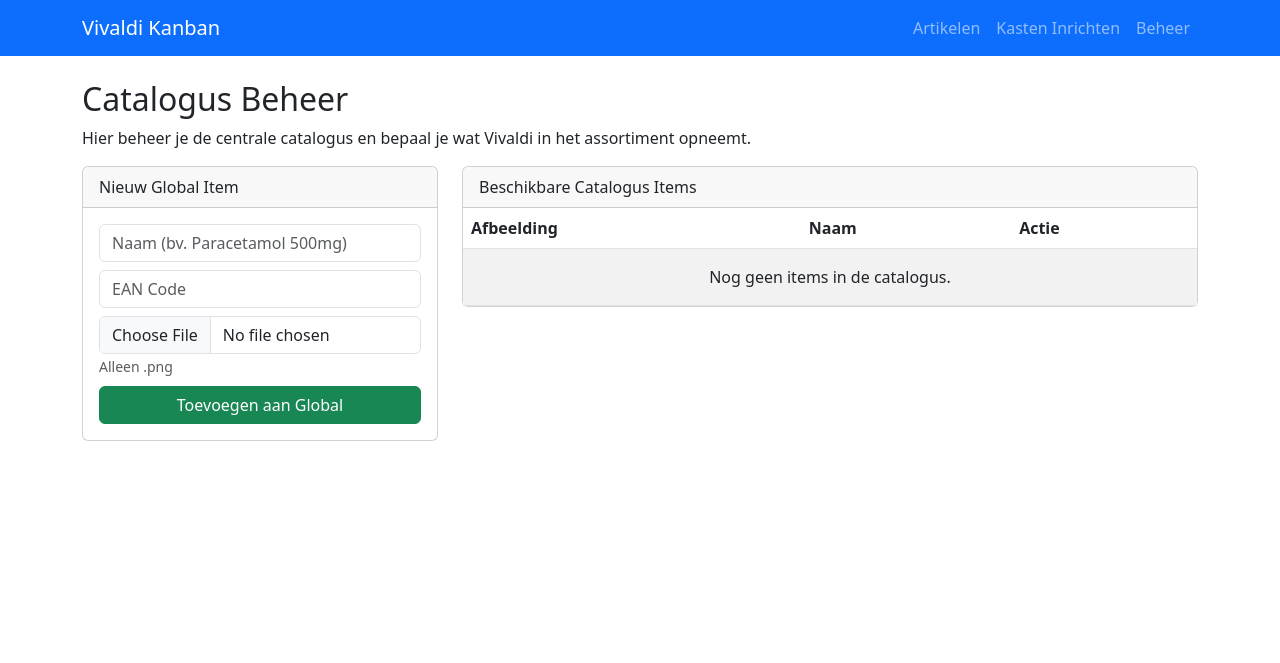
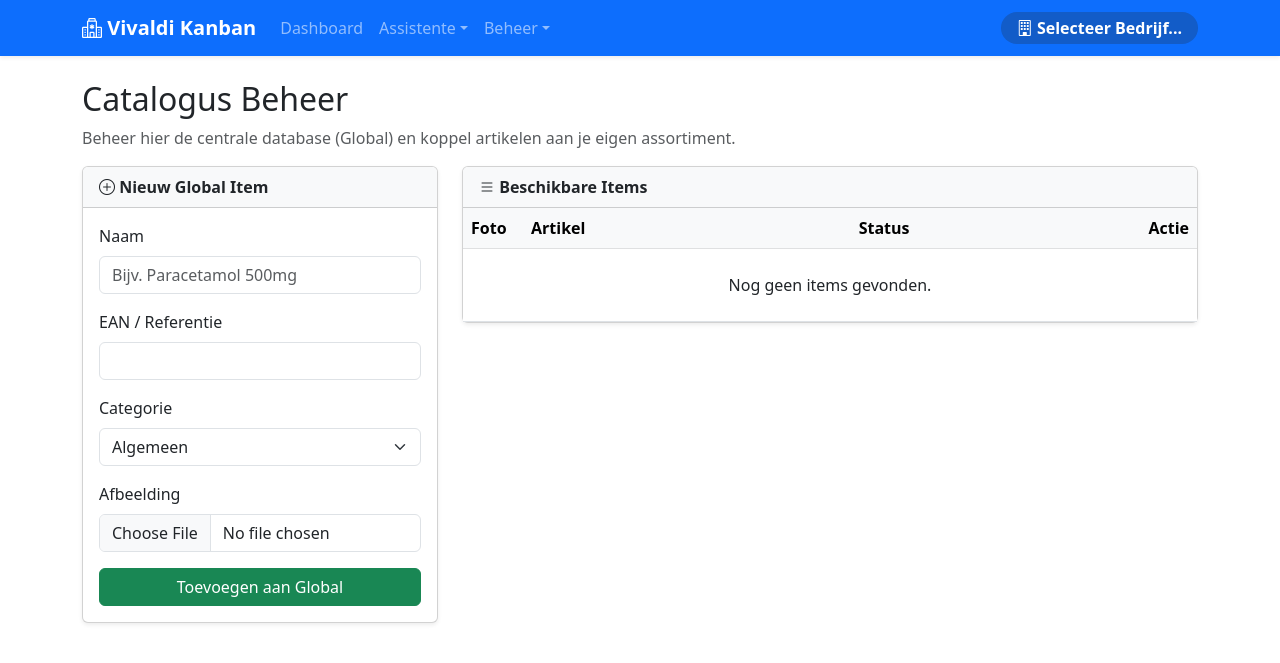
Before and after one commit to ErnieV/kanban_beheer_app, a Flask app: template templates/beheer_catalogus.html in a window 1280 px wide. Shown: the top 663 px of the page. Run offline with Flask 3, Linux system fonts and the light colour scheme; the template is opened without the code that fills it, so the values that code supplies are empty.

Commit message:
met bedrijf

```diff
--- a/app.py
+++ b/app.py
@@ -36,18 +36,25 @@ app.config['SQLALCHEMY_TRACK_MODIFICATIONS'] = False
 
 db = SQLAlchemy(app)
 
-# --- AUTOMAP & ERROR HANDLING ---
+# --- AUTOMAP & MODELS ---
 Base = automap_base()
 db_operational = False
-db_error_msg = ""
 
-# Probeer verbinding te maken en tabellen te laden
+# We definiëren globale variabelen voor de classes
+Global_Catalogus = None
+Lokaal_Artikel = None
+Voorraad_Positie = None
+Bedrijf = None
+Vestiging = None
+Ruimte = None
+Kast = None
+Leverancier = None
+
 with app.app_context():
     try:
         Base.prepare(db.engine, reflect=True)
 
-        # We halen de classes veilig op. Als automap faalt, is de class None.
-        # Dit voorkomt de 'NameError' crash later in de code.
+        # Haal de classes veilig op
         Global_Catalogus = getattr(Base.classes, 'Global_Catalogus', None)
         Lokaal_Artikel = getattr(Base.classes, 'Lokaal_Artikel', None)
         Voorraad_Positie = getattr(Base.classes, 'Voorraad_Positie', None)
@@ -57,46 +64,45 @@ with app.app_context():
         Kast = getattr(Base.classes, 'Kast', None)
         Leverancier = getattr(Base.classes, 'Leverancier', None)
 
-        if Global_Catalogus: # Simpele check of het gelukt is
+        if Global_Catalogus and Bedrijf:
             db_operational = True
-            print("Database succesvol verbonden en tabellen geladen.")
+            print("Database succesvol verbonden.")
         else:
-            db_error_msg = "Tabellen niet gevonden (Automap faalde). Check tabennamen in DB."
-            print(db_error_msg)
+            print("WAARSCHUWING: Niet alle tabellen konden worden geladen.")
 
     except Exception as e:
-        db_operational = False
-        db_error_msg = str(e)
         print(f"CRITIQUE DB ERROR: {e}")
+
+# --- CONTEXT PROCESSOR (NIEUW) ---
+@app.context_processor
+def inject_bedrijf_context():
+    """Zorgt dat 'huidig_bedrijf' beschikbaar is in ALLE templates."""
+    if db_operational and Bedrijf:
+        # Hardcoded op 1 voor deze fase, later dynamisch
+        bedrijf = db.session.query(Bedrijf).get(1)
+        return dict(huidig_bedrijf=bedrijf)
+    return dict(huidig_bedrijf=None)
 
 # --- HELPER FUNCTIES ---
 
 def check_db():
-    """Geeft True als DB werkt, anders abort met 500."""
     if not db_operational:
-        flash(f"Database fout: {db_error_msg}", 'danger')
+        flash("Geen verbinding met de database.", 'danger')
         return False
     return True
 
 def upload_image_to_azure(file):
-    """Uploadt een bestand naar Azure Blob en geeft de URL terug."""
-    if not file or file.filename == '':
-        return None
-
-    if not file.filename.lower().endswith('.png'):
-        return "ERROR_TYPE"
+    if not file or file.filename == '': return None
+    if not file.filename.lower().endswith('.png'): return "ERROR_TYPE"
 
     try:
         filename = secure_filename(file.filename)
         unique_filename = f"{uuid.uuid4()}-{filename}"
-
-        if not connect_str:
-            return "ERROR_CONFIG"
+        if not connect_str: return "ERROR_CONFIG"
 
         blob_service_client = BlobServiceClient.from_connection_string(connect_str)
         blob_client = blob_service_client.get_blob_client(container=container_name, blob=unique_filename)
         blob_client.upload_blob(file)
-
         return blob_client.url
     except Exception as e:
         print(f"Upload error: {e}")
@@ -106,74 +112,62 @@ def upload_image_to_azure(file):
 
 @app.route('/')
 def dashboard():
-    """De nieuwe startpagina met logische taken."""
     return render_template('dashboard.html', db_status=db_operational)
 
-# === ASSISTENTE ROUTES ===
-
+# === ASSISTENT ROUTES ===
 @app.route('/assistent/kasten')
 def assistent_kasten():
-    """Stap 1 voor assistente: Kies je werkplek."""
-    if not check_db(): return render_template('dashboard.html', db_status=False)
-
+    if not check_db(): return redirect(url_for('dashboard'))
     try:
-        # Toon kasten gegroepeerd (eenvoudige lijst voor nu)
         kasten = db.session.query(Kast, Ruimte, Vestiging)\
             .join(Ruimte, Kast.ruimte_id == Ruimte.ruimte_id)\
             .join(Vestiging, Ruimte.vestiging_id == Vestiging.vestiging_id)\
             .order_by(Vestiging.naam, Ruimte.naam, Kast.naam).all()
         return render_template('kast_selectie.html', kasten=kasten)
     except Exception as e:
-        return f"Fout bij laden kasten: {e}", 500
+        return f"Error: {e}", 500
 
 @app.route('/assistent/kast/<int:kast_id>', methods=['GET', 'POST'])
 def assistent_kast_inhoud(kast_id):
-    """De werkplek van de assistente: beheer inhoud van één kast."""
     if not check_db(): return redirect(url_for('dashboard'))
+    huidig_bedrijf_id = 1
 
-    huidig_bedrijf_id = 1
     gekozen_kast = db.session.query(Kast).get(kast_id)
 
     if request.method == 'POST':
-        # Artikel toevoegen aan deze kast
         artikel_id = request.form.get('artikel_id')
-        min_val = request.form.get('trigger_min')
-        max_val = request.form.get('target_max')
 
-        # Check of het artikel al op de kar ligt
-        bestaat_al = db.session.query(Voorraad_Positie).filter_by(kast_id=kast_id, lokaal_artikel_id=artikel_id).first()
-
-        if bestaat_al:
-            flash('Dit artikel ligt al op deze kar!', 'warning')
+        # Check dubbelingen
+        bestaat = db.session.query(Voorraad_Positie).filter_by(kast_id=kast_id, lokaal_artikel_id=artikel_id).first()
+        if bestaat:
+            flash('Dit artikel ligt al in deze kast.', 'warning')
         else:
-            # Check of er een specifieke foto is geupload voor deze positie
-            locatie_file = request.files.get('locatie_foto')
-            locatie_url = None
-            if locatie_file:
-                res = upload_image_to_azure(locatie_file)
-                if res and "ERROR" not in str(res): locatie_url = res
-
-            nieuwe_positie = Voorraad_Positie(
+            nieuw = Voorraad_Positie(
                 bedrijf_id=huidig_bedrijf_id,
                 kast_id=kast_id,
                 lokaal_artikel_id=artikel_id,
                 strategie='TWO_BIN',
-                trigger_min=min_val,
-                target_max=max_val,
-                locatie_foto_url=locatie_url
+                trigger_min=request.form.get('trigger_min'),
+                target_max=request.form.get('target_max')
             )
-            db.session.add(nieuwe_positie)
+            # Foto upload
+            file = request.files.get('locatie_foto')
+            if file:
+                url = upload_image_to_azure(file)
+                if url and "ERROR" not in url: nieuw.locatie_foto_url = url
+
+            db.session.add(nieuw)
             db.session.commit()
-            flash('Artikel toegevoegd aan kast.', 'success')
+            flash('Artikel toegevoegd.', 'success')
         return redirect(url_for('assistent_kast_inhoud', kast_id=kast_id))
 
-    # Haal de inhoud op
+    # Haal inhoud op (SLIMME WEERGAVE LOGICA)
+    # We joinen alles zodat we in de template de 'inheritance' kunnen tonen
     inhoud = db.session.query(Voorraad_Positie, Lokaal_Artikel, Global_Catalogus)\
         .join(Lokaal_Artikel, Voorraad_Positie.lokaal_artikel_id == Lokaal_Artikel.lokaal_artikel_id)\
         .outerjoin(Global_Catalogus, Lokaal_Artikel.global_id == Global_Catalogus.global_id)\
         .filter(Voorraad_Positie.kast_id == kast_id).all()
 
-    # Lijst voor de dropdown (alleen lokale artikelen)
     alle_artikelen = db.session.query(Lokaal_Artikel).filter_by(bedrijf_id=huidig_bedrijf_id).order_by(Lokaal_Artikel.eigen_naam).all()
 
     return render_template('kast_inhoud.html', kast=gekozen_kast, inhoud=inhoud, artikelen=alle_artikelen)
@@ -182,93 +176,63 @@ def assistent_kast_inhoud(kast_id):
 
 @app.route('/beheer/catalogus', methods=['GET', 'POST'])
 def beheer_catalogus():
-    """Beheerder: Globale catalogus en leveranciers."""
-    if not check_db(): return render_template('dashboard.html', db_status=False)
-
+    if not check_db(): return redirect(url_for('dashboard'))
     huidig_bedrijf_id = 1
 
     if request.method == 'POST':
         actie = request.form.get('actie')
 
         if actie == 'nieuw_global':
-            # Voeg toe aan globale catalogus
-            naam = request.form.get('naam')
-            ean = request.form.get('ean')
-            cat = request.form.get('categorie')
-            # Upload eventueel een plaatje
+            # Global item aanmaken
+            nieuw = Global_Catalogus(
+                generieke_naam=request.form.get('naam'),
+                ean_code=request.form.get('ean'),
+                categorie=request.form.get('categorie')
+            )
             file = request.files.get('afbeelding')
-            img_url = None
             if file:
-                res = upload_image_to_azure(file)
-                if res and "ERROR" not in res: img_url = res
+                url = upload_image_to_azure(file)
+                if url and "ERROR" not in url: nieuw.foto_url = url
 
-            nieuw = Global_Catalogus(generieke_naam=naam, ean_code=ean, categorie=cat, foto_url=img_url)
             db.session.add(nieuw)
             db.session.commit()
-            flash(f'Globale catalogus item "{naam}" aangemaakt.', 'success')
+            flash('Global item aangemaakt.', 'success')
 
         elif actie == 'koppel_lokaal':
-            # Maak lokaal artikel van een globaal item
+            # Koppel global aan lokaal (Assortiment opnemen)
             global_id = request.form.get('global_id')
-            global_item = db.session.query(Global_Catalogus).get(global_id)
+            bestaat = db.session.query(Lokaal_Artikel).filter_by(bedrijf_id=huidig_bedrijf_id, global_id=global_id).first()
 
-            # Check of we hem al hebben
-            bestaat = db.session.query(Lokaal_Artikel).filter_by(bedrijf_id=huidig_bedrijf_id, global_id=global_id).first()
-            if bestaat:
-                flash('Dit artikel zit al in je lokale assortiment.', 'warning')
-            else:
+            if not bestaat:
+                global_item = db.session.query(Global_Catalogus).get(global_id)
                 nieuw_lokaal = Lokaal_Artikel(
                     bedrijf_id=huidig_bedrijf_id,
                     global_id=global_id,
-                    eigen_naam=global_item.generieke_naam, # Neem naam over, kan later gewijzigd
-                    verpakkingseenheid_tekst="Stuk" # Default
+                    eigen_naam=global_item.generieke_naam, # Default: neem naam over
+                    verpakkingseenheid_tekst="Stuk"
                 )
                 db.session.add(nieuw_lokaal)
                 db.session.commit()
-                flash('Artikel toegevoegd aan lokaal assortiment.', 'success')
+                flash('Opgenomen in lokaal assortiment.', 'success')
+            else:
+                flash('Dit artikel zit al in je assortiment.', 'warning')
 
         return redirect(url_for('beheer_catalogus'))
 
-    try:
-        # Haal alles op.
-        # Left join om te zien of we het artikel lokaal al hebben
-        catalogus_items = db.session.query(Global_Catalogus).all()
-        # Voor de netheid zouden we hier een left join met Lokaal_Artikel kunnen doen om te tonen "Al in assortiment"
+    # Haal Global items op
+    globals = db.session.query(Global_Catalogus).all()
 
-        return render_template('beheer_catalogus.html', catalogus=catalogus_items)
-    except Exception as e:
-        return f"Fout bij laden catalogus: {e}", 500
+    # Haal Lokaal assortiment op om te checken wat we al hebben
+    # (Dit is een simpele manier om 'Is_Global_Linked' te checken in de template)
+    lokale_ids = [a.global_id for a in db.session.query(Lokaal_Artikel.global_id).filter_by(bedrijf_id=huidig_bedrijf_id).all()]
 
-@app.route('/beheer/infra', methods=['GET', 'POST'])
+    return render_template('beheer_catalogus.html', globals=globals, lokale_ids=lokale_ids)
+
+@app.route('/beheer/infra')
 def beheer_infra():
-    """Beheerder: Kamers en Kasten aanmaken."""
-    if not check_db(): return render_template('dashboard.html', db_status=False)
-
-    huidig_bedrijf_id = 1
-    if request.method == 'POST':
-        # Simpele implementatie voor demo: alleen Vestiging/Ruimte/Kast aanmaken
-        actie = request.form.get('actie')
-        if actie == 'nieuwe_ruimte':
-            vestiging_id = request.form.get('vestiging_id')
-            naam = request.form.get('naam')
-            nieuw = Ruimte(bedrijf_id=huidig_bedrijf_id, vestiging_id=vestiging_id, naam=naam, type_ruimte='KAMER')
-            db.session.add(nieuw)
-            db.session.commit()
-            flash('Ruimte aangemaakt', 'success')
-        # ... (overige acties analoog)
-        return redirect(url_for('beheer_infra'))
-
-    vestigingen = db.session.query(Vestiging).filter_by(bedrijf_id=huidig_bedrijf_id).all()
-    ruimtes = db.session.query(Ruimte).filter_by(bedrijf_id=huidig_bedrijf_id).all()
-
-    return render_template('beheer_infra.html', vestigingen=vestigingen, ruimtes=ruimtes)
-
-# Oude routes (redirects voor backward compatibility)
-@app.route('/artikelen')
-def artikelen_redirect(): return redirect(url_for('beheer_catalogus'))
-
-@app.route('/kast-beheer')
-def kast_redirect(): return redirect(url_for('assistent_kasten'))
+    if not check_db(): return redirect(url_for('dashboard'))
+    # (Vereenvoudigd voor nu)
+    return render_template('beheer_infra.html', vestigingen=[], ruimtes=[])
 
 if __name__ == '__main__':
     app.run(debug=True)
--- a/templates/base.html
+++ b/templates/base.html
@@ -5,16 +5,48 @@
     <meta name="viewport" content="width=device-width, initial-scale=1">
     <title>Kanban Beheer</title>
     <link href="https://cdn.jsdelivr.net/npm/bootstrap@5.3.0/dist/css/bootstrap.min.css" rel="stylesheet">
+    <link rel="stylesheet" href="https://cdn.jsdelivr.net/npm/bootstrap-icons@1.11.1/font/bootstrap-icons.css">
 </head>
 <body>
-    <nav class="navbar navbar-expand-lg navbar-dark bg-primary mb-4">
+    <nav class="navbar navbar-expand-lg navbar-dark bg-primary mb-4 shadow-sm">
         <div class="container">
-            <a class="navbar-brand" href="/">Vivaldi Kanban</a>
-            <div class="navbar-nav">
-                <!-- Aangepast: verwijst nu naar 'artikelen_lijst' ipv 'mijn_artikelen' -->
-                <a class="nav-link" href="{{ url_for('artikelen_lijst') }}">Artikelen</a>
-                <a class="nav-link" href="{{ url_for('kast_selectie') }}">Kasten Inrichten</a>
-                <a class="nav-link" href="{{ url_for('beheer_index') }}">Beheer</a>
+            <a class="navbar-brand fw-bold" href="{{ url_for('dashboard') }}">
+                <i class="bi bi-hospital"></i> Vivaldi Kanban
+            </a>
+
+            <button class="navbar-toggler" type="button" data-bs-toggle="collapse" data-bs-target="#navbarNav">
+                <span class="navbar-toggler-icon"></span>
+            </button>
+
+            <div class="collapse navbar-collapse" id="navbarNav">
+                <ul class="navbar-nav me-auto">
+                    <li class="nav-item">
+                        <a class="nav-link" href="{{ url_for('dashboard') }}">Dashboard</a>
+                    </li>
+                    <li class="nav-item dropdown">
+                        <a class="nav-link dropdown-toggle" href="#" role="button" data-bs-toggle="dropdown">Assistente</a>
+                        <ul class="dropdown-menu">
+                            <li><a class="dropdown-item" href="{{ url_for('assistent_kasten') }}">Mijn Kasten</a></li>
+                        </ul>
+                    </li>
+                    <li class="nav-item dropdown">
+                        <a class="nav-link dropdown-toggle" href="#" role="button" data-bs-toggle="dropdown">Beheer</a>
+                        <ul class="dropdown-menu">
+                            <li><a class="dropdown-item" href="{{ url_for('beheer_catalogus') }}">Catalogus</a></li>
+                            <li><a class="dropdown-item" href="{{ url_for('beheer_infra') }}">Inrichting</a></li>
+                        </ul>
+                    </li>
+                </ul>
+
+                <!-- BEDRIJFS INDICATOR -->
+                <span class="navbar-text text-white fw-bold bg-dark bg-opacity-25 px-3 py-1 rounded-pill">
+                    <i class="bi bi-building"></i>
+                    {% if huidig_bedrijf %}
+                        {{ huidig_bedrijf.naam }}
+                    {% else %}
+                        Selecteer Bedrijf...
+                    {% endif %}
+                </span>
             </div>
         </div>
     </nav>
@@ -23,12 +55,17 @@
         {% with messages = get_flashed_messages(with_categories=true) %}
             {% if messages %}
                 {% for category, message in messages %}
-                    <div class="alert alert-{{ category }}">{{ message }}</div>
+                    <div class="alert alert-{{ category }} alert-dismissible fade show" role="alert">
+                        {{ message }}
+                        <button type="button" class="btn-close" data-bs-dismiss="alert"></button>
+                    </div>
                 {% endfor %}
             {% endif %}
         {% endwith %}
 
         {% block content %}{% endblock %}
     </div>
+
+    <script src="https://cdn.jsdelivr.net/npm/bootstrap@5.3.0/dist/js/bootstrap.bundle.min.js"></script>
 </body>
 </html>
--- a/templates/beheer_catalogus.html
+++ b/templates/beheer_catalogus.html
@@ -1,24 +1,37 @@
 {% extends "base.html" %}
 {% block content %}
 <h2>Catalogus Beheer</h2>
-<p>Hier beheer je de centrale catalogus en bepaal je wat Vivaldi in het assortiment opneemt.</p>
+<p class="text-muted">Beheer hier de centrale database (Global) en koppel artikelen aan je eigen assortiment.</p>
 
 <div class="row">
+    <!-- Links: Nieuw Global Item -->
     <div class="col-md-4">
-        <div class="card mb-4">
-            <div class="card-header">Nieuw Global Item</div>
+        <div class="card shadow-sm">
+            <div class="card-header bg-light">
+                <strong><i class="bi bi-plus-circle"></i> Nieuw Global Item</strong>
+            </div>
             <div class="card-body">
                 <form method="POST" enctype="multipart/form-data">
                     <input type="hidden" name="actie" value="nieuw_global">
-                    <div class="mb-2">
-                        <input type="text" name="naam" class="form-control" placeholder="Naam (bv. Paracetamol 500mg)" required>
+                    <div class="mb-3">
+                        <label class="form-label">Naam</label>
+                        <input type="text" name="naam" class="form-control" placeholder="Bijv. Paracetamol 500mg" required>
                     </div>
-                    <div class="mb-2">
-                        <input type="text" name="ean" class="form-control" placeholder="EAN Code">
+                    <div class="mb-3">
+                        <label class="form-label">EAN / Referentie</label>
+                        <input type="text" name="ean" class="form-control">
                     </div>
-                    <div class="mb-2">
+                    <div class="mb-3">
+                        <label class="form-label">Categorie</label>
+                        <select name="categorie" class="form-select">
+                            <option value="Algemeen">Algemeen</option>
+                            <option value="Verbandmiddelen">Verbandmiddelen</option>
+                            <option value="Medicatie">Medicatie</option>
+                        </select>
+                    </div>
+                    <div class="mb-3">
+                        <label class="form-label">Afbeelding</label>
                         <input type="file" name="afbeelding" class="form-control" accept=".png">
-                        <small class="text-muted">Alleen .png</small>
                     </div>
                     <button type="submit" class="btn btn-success w-100">Toevoegen aan Global</button>
                 </form>
@@ -26,44 +39,65 @@
         </div>
     </div>
 
+    <!-- Rechts: Lijst met indicatoren -->
     <div class="col-md-8">
-        <div class="card">
-            <div class="card-header">Beschikbare Catalogus Items</div>
+        <div class="card shadow-sm">
+            <div class="card-header bg-light">
+                <strong><i class="bi bi-list"></i> Beschikbare Items</strong>
+            </div>
             <div class="card-body p-0">
-                <table class="table table-striped mb-0">
-                    <thead>
+                <table class="table table-hover align-middle mb-0">
+                    <thead class="table-light">
                         <tr>
-                            <th>Afbeelding</th>
-                            <th>Naam</th>
-                            <th>Actie</th>
+                            <th style="width: 60px;">Foto</th>
+                            <th>Artikel</th>
+                            <th class="text-center">Status</th>
+                            <th class="text-end">Actie</th>
                         </tr>
                     </thead>
                     <tbody>
-                        {% if catalogus %}
-                            {% for item in catalogus %}
+                        {% for item in globals %}
                         <tr>
                             <td>
                                 {% if item.foto_url %}
-                                        <img src="{{ item.foto_url }}" height="40">
+                                    <img src="{{ item.foto_url }}" height="40" class="rounded">
                                 {% else %}
-                                        <span class="text-muted">-</span>
+                                    <div class="bg-secondary text-white rounded d-flex align-items-center justify-content-center" style="width:40px; height:40px;">?</div>
                                 {% endif %}
                             </td>
-                                <td>{{ item.generieke_naam }}</td>
                             <td>
+                                <strong>{{ item.generieke_naam }}</strong><br>
+                                <small class="text-muted">{{ item.ean_code or 'Geen EAN' }}</small>
+                            </td>
+                            <td class="text-center">
+                                <!-- SLIMME INDICATOR -->
+                                {% if item.global_id in lokale_ids %}
+                                    <span class="badge bg-success rounded-pill" title="Dit artikel zit in jouw assortiment">
+                                        <i class="bi bi-check-lg"></i> Lokaal
+                                    </span>
+                                {% else %}
+                                    <span class="badge bg-secondary rounded-pill" title="Alleen in Global Catalogus">
+                                        <i class="bi bi-globe"></i> Global
+                                    </span>
+                                {% endif %}
+                            </td>
+                            <td class="text-end">
+                                {% if item.global_id not in lokale_ids %}
                                 <form method="POST" class="d-inline">
                                     <input type="hidden" name="actie" value="koppel_lokaal">
                                     <input type="hidden" name="global_id" value="{{ item.global_id }}">
-                                        <button type="submit" class="btn btn-sm btn-primary">
-                                            + Voeg toe aan Assortiment
+                                    <button type="submit" class="btn btn-sm btn-outline-primary">
+                                        <i class="bi bi-plus"></i> Opnemen
                                     </button>
                                 </form>
+                                {% else %}
+                                    <button class="btn btn-sm btn-light" disabled>Reeds gekoppeld</button>
+                                {% endif %}
                             </td>
                         </tr>
+                        {% else %}
+                        <tr><td colspan="4" class="text-center py-4">Nog geen items gevonden.</td></tr>
                         {% endfor %}
-                        {% else %}
-                            <tr><td colspan="3" class="text-center p-3">Nog geen items in de catalogus.</td></tr>
-                        {% endif %}
                     </tbody>
                 </table>
             </div>
```
Lines whose indentation alone changed are shown as unchanged.
